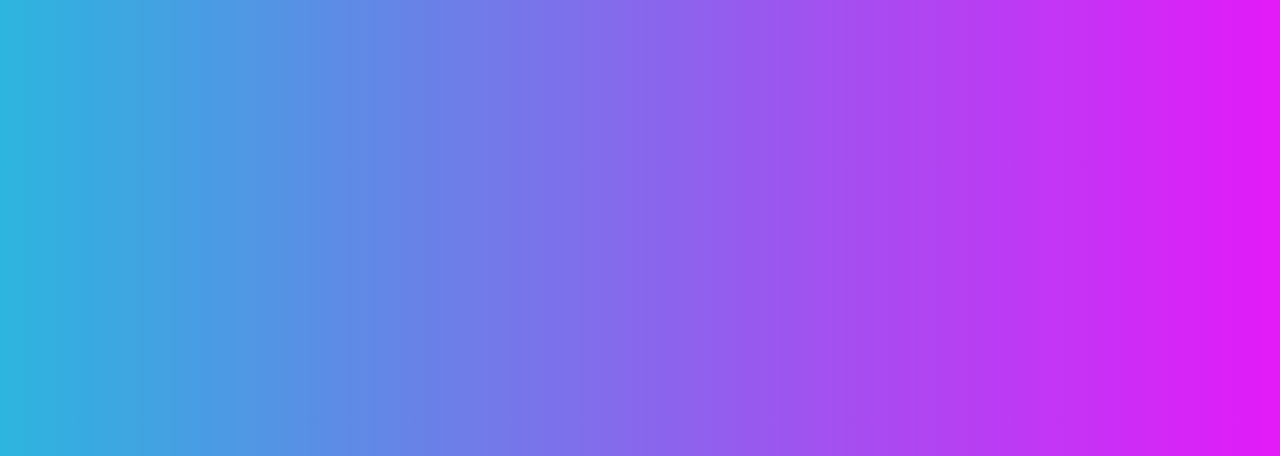
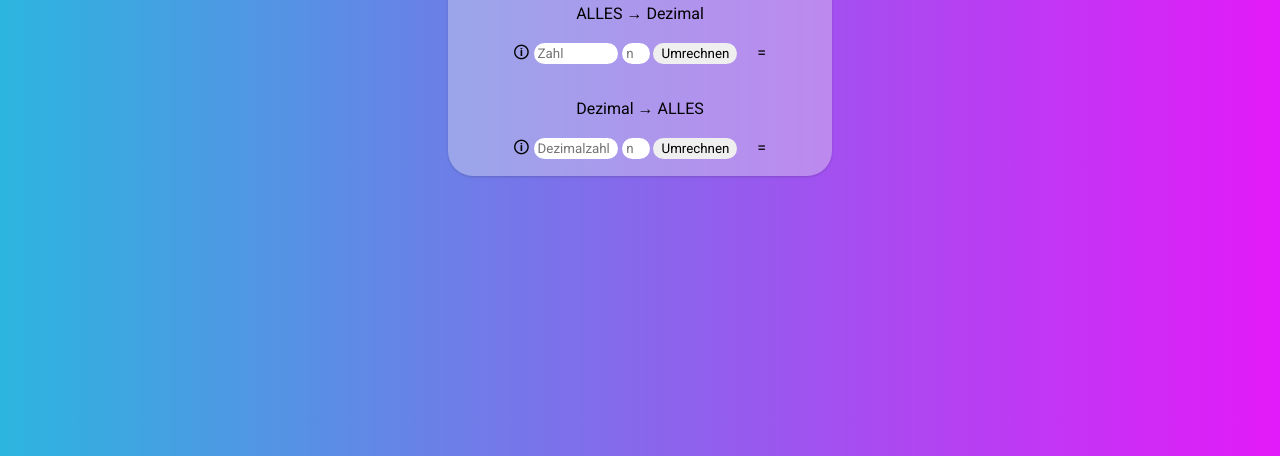
Before and after one commit to staubtornado/itec-calculator, a plain HTML site: page index.html in a window 1280 px wide. Shown: the part 344-800 px from the top of the page. Drawn offline with nearby package versions, Linux system fonts and the light colour scheme.

Commit message:
Refactored code, improved design

```diff
--- a/index.html
+++ b/index.html
@@ -17,20 +17,20 @@
         <h2>Universal-Umrechner</h2>
         <p>ALLES → Dezimal</p>
         <span class="info" onclick="alert('Geben Sie eine Zahl in einem beliebigen Zahlensystem ein und bei n die Basis dieser Zahl.')">🛈</span>
-        <label for="zahl5"></label>
-        <input type="text" id="zahl5" placeholder="Zahl" />
-        <label for="zahl6"></label>
-        <input type="text" id="zahl6" class="basis" placeholder="n" />
-        <button onclick="universalToDecimal('zahl5', 'ergebnis3', 'zahl6')">Umrechnen</button>
-        <span id="ergebnis3">　=</span>
+        <label for="zahl1"></label>
+        <input type="text" id="zahl1" placeholder="Zahl" />
+        <label for="zahl2"></label>
+        <input type="text" id="zahl2" class="basis" placeholder="n" />
+        <button onclick="universalToDecimal('zahl1', 'ergebnis1', 'zahl2')">Umrechnen</button>
+        <span id="ergebnis1">　=</span>
         <p>Dezimal → ALLES</p>
         <span class="info" onclick="alert('Geben Sie eine Dezimalzahl ein und bei n die Basis des Zielzahlensystems ein.')">🛈</span>
-        <label for="zahl7"></label>
-        <input type="text" id="zahl7" placeholder="Zahl" />
-        <label for="zahl8"></label>
-        <input type="text" id="zahl8" class="basis" placeholder="n" />
-        <button onclick="decimalToUniversal( 'zahl7', 'ergebnis4', 'zahl8') ">Umrechnen</button>
-        <span id="ergebnis4">　=</span>
+        <label for="zahl3"></label>
+        <input type="text" id="zahl3" placeholder="Dezimalzahl" />
+        <label for="zahl4"></label>
+        <input type="text" id="zahl4" class="basis" placeholder="n" />
+        <button onclick="decimalToUniversal( 'zahl3', 'ergebnis2', 'zahl4') ">Umrechnen</button>
+        <span id="ergebnis2">　=</span>
     </div>
 </body>
 
--- a/rechner.js
+++ b/rechner.js
@@ -33,7 +33,7 @@ function personalToString(input, n) {
 }
 
 function checkSize(number) {
-    if (String(number).length > 6) {
+    if (String(number).length > 15) {
         alert(number);
         return "Siehe Alert.";
     }
--- a/style.css
+++ b/style.css
@@ -20,9 +20,19 @@ body {
 }
 
 div {
+    width: 30%;
+    height: 30%;
+    position: absolute;
+    left: 0;
+    right: 0;
+    top: 0;
+    bottom: 0;
+    margin: auto;
+    max-width: 100%;
+    max-height: 100%;
     overflow: hidden;
-    margin: 50px 37% 3%;
     background-color: rgba(234, 234, 236, 0.37);
+    box-shadow: rgba(0, 0, 0, 0.1) 0 1px 3px 0, rgba(0, 0, 0, 0.06) 0 1px 2px 0;
     border-radius: 25px;
     color: black;
 }
@@ -73,12 +83,12 @@ div .basis {
 
 @keyframes movingGradient {
     0% {
-        background-position: 0% 50%;
+        background-position: 0 50%;
     }
     50% {
         background-position: 100% 50%;
     }
     100% {
-        background-position: 0% 50%;
+        background-position: 0 50%;
     }
 }
```
